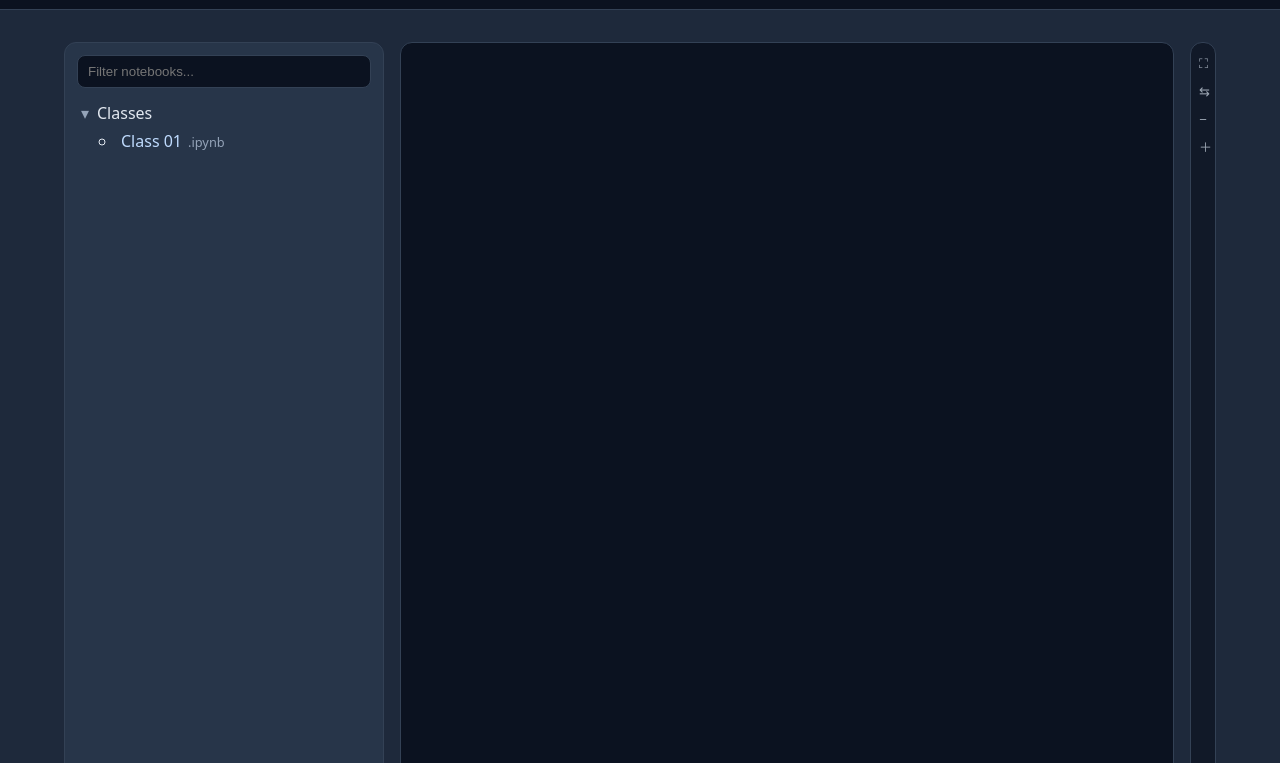
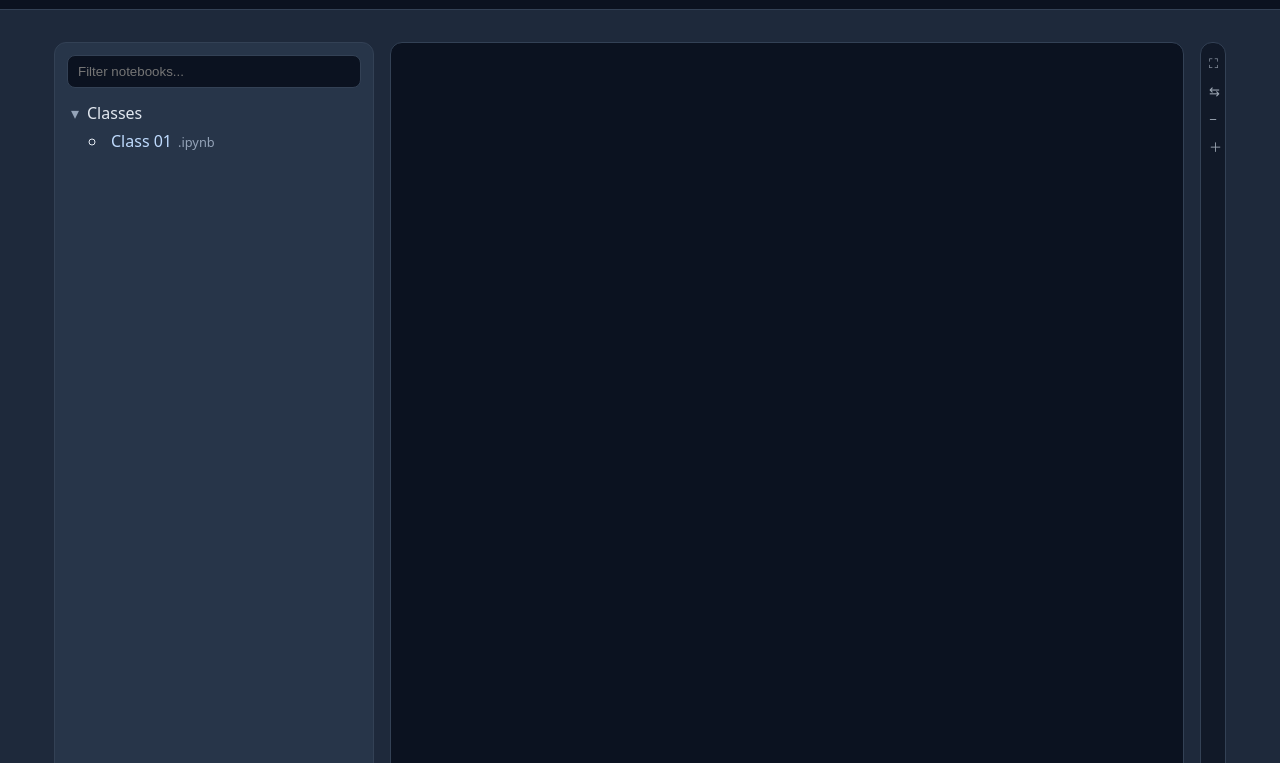
Before and after one commit to Rigorous-Proof-Series-Mathematics/MAT1402-Geometry, a plain HTML site: page studies.html in a window 1280 px wide. Shown: the part 37-800 px from the top of the page. Drawn offline with Linux system fonts and the light colour scheme; no server answers.

Commit message:
Update files

```diff
--- a/css/studies.css
+++ b/css/studies.css
@@ -4,8 +4,11 @@
 
 /* container principal da página Studies */
 .main-wide {
-  width: 90%;
-  margin: 32px auto;
+  width: calc(90% + 20px);
+  margin-top: 32px;
+  margin-bottom: 32px;
+  margin-left: auto;
+  margin-right: auto;
   padding: 0 0 16px 0;
 }
 
```
Also changed, not shown: index.html (+1 -1 lines).
